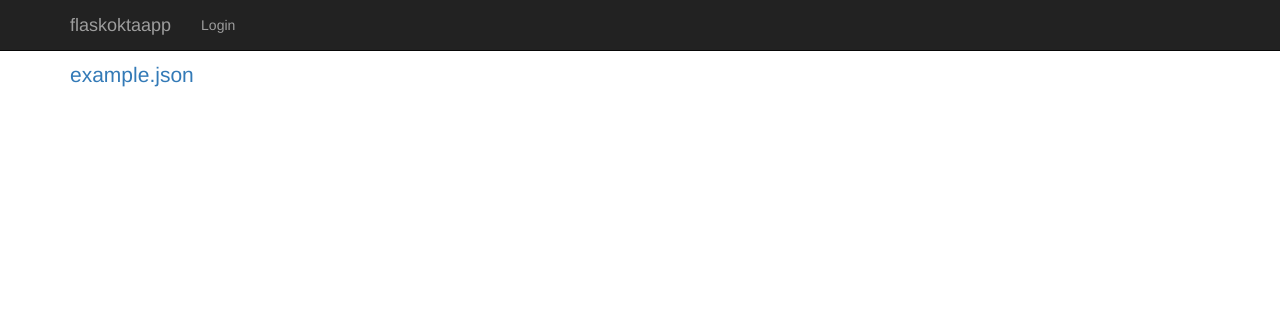
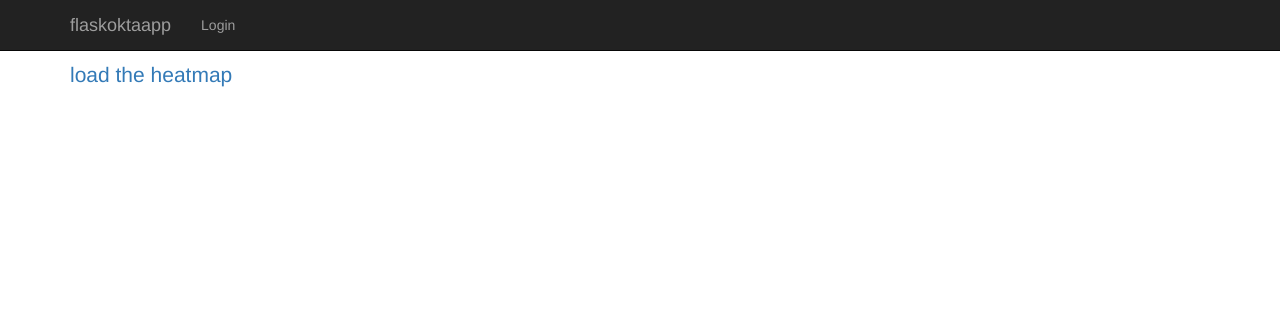
Before and after one commit to mozilla/riskHeatMap, a Flask app: template flaskoktaapp/templates/main_page.html in a window 1280 px wide. Shown: the top 311 px of the page. Run offline with Flask 2, Linux system fonts and the light colour scheme; the template is opened without the code that fills it, so the values that code supplies are empty; some libraries are stand-ins or nearby versions.

Commit message:
Update main_page.html
remove example.. add the heatmap for default link.

```diff
--- a/flaskoktaapp/templates/main_page.html
+++ b/flaskoktaapp/templates/main_page.html
@@ -1,6 +1,6 @@
 {% extends 'base.html' %}
 {% block content %}
     <p class="lead">
-      <a href="/example.json">example.json</a>
+      <a href="/heatmap/heatmap.html">load the heatmap</a>
     </p>
 {% endblock content %}
```
